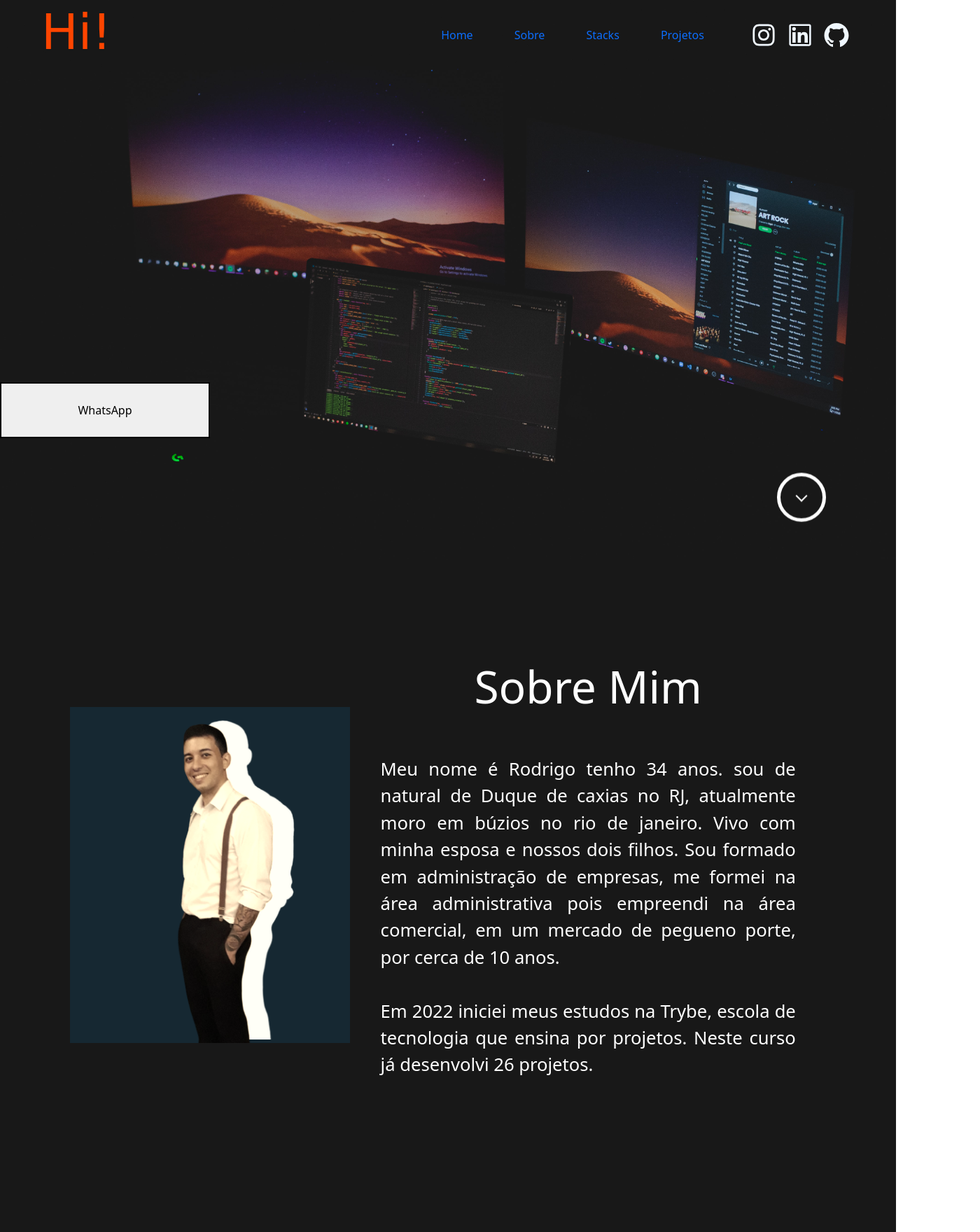
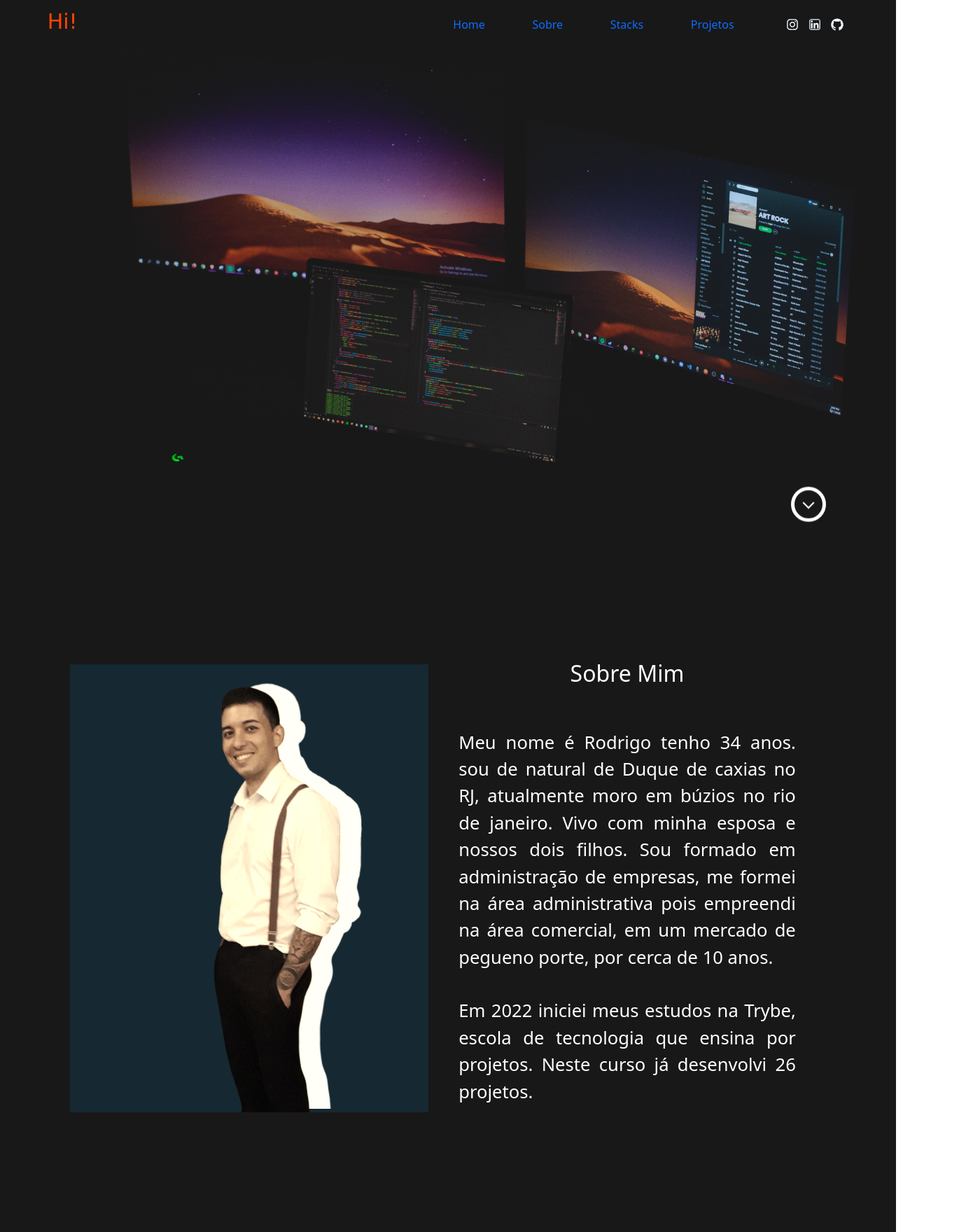
Before and after one commit to rodrigopaaz/rodrigopaaz.github.io, a React (Create React App) app: page / in a window 1280 px wide. Shown: the top 1760 px of the page at 70% size, 1400 px wide, since content can reach past the window. Built offline with nearby package versions, Linux system fonts and the light colour scheme.

Commit message:
style: main div h1

```diff
--- a/src/styles/App.css
+++ b/src/styles/App.css
@@ -10,8 +10,8 @@
   right: 100px;
   margin-left: -16px;
   display: block;
-  width: 70px;
-  height: 70px;
+  width: 50px;
+  height: 50px;
   border: 5px solid #FFF;
   background-size: 14px auto;
   border-radius: 50%;
@@ -243,7 +243,7 @@
 
 
 
-@media only screen and (min-width: 451px) and (max-width: 2599px){
+@media only screen and (min-width: 451px) and (max-width: 1919px){
   body{
     margin: 0;
     padding: 0;
@@ -283,10 +283,10 @@
 .div__main__content h1 {
   color: aliceblue;
   font-family: Arial, Helvetica, sans-serif;
-  font-size: 100px;
+  font-size: 70px;
   font-weight: 900;
-  line-height: 120px;
-  margin-left: 200px;
+  line-height: 80px;
+  margin-left: 100px;
   margin-bottom: -10px;
 }
 
@@ -296,7 +296,7 @@
   overflow: hidden;
   border-right: .15em solid rgb(255, 255, 255);
   white-space: nowrap;
-  width: 300px;
+  width: 150px;
   animation:
     typing1 0.5s steps(40, end)backwards,
     blink-caret1 .75s forwards 0.1s;
@@ -322,7 +322,7 @@
   overflow: hidden;
   border-right: .15em solid rgb(255, 255, 255);
   white-space: nowrap;
-  width: 800px;
+  width: 460px;
   animation:
   typing2 1s steps(40, end) 1s backwards,
   blink-caret2 .75s forwards 1.8s;
@@ -347,7 +347,7 @@
   overflow: hidden;
   border-right: .15em solid rgb(255, 255, 255);
   white-space: nowrap;
-  width: 1200px;
+  width: 680px;
   animation:
   typing3 1s steps(40, end) 2.5s backwards,
   blink-caret3 .75s forwards 3s;
@@ -374,7 +374,8 @@
   overflow: hidden;
   border-right: .15em solid rgb(255, 255, 255);
   white-space: nowrap;
-  width: 380px;
+  width: 260px;
+  font-size: 20px;
   animation:
     typing 1s steps(30, end) 4.5s backwards,
     blink-caret .75s step-end infinite alternate;
@@ -398,7 +399,7 @@
 .div__main__content h3 {
   color: rgb(185, 185, 185);
   font-family: Arial, Helvetica, sans-serif;
-  margin-left: 210px;
+  margin-left: 105px;
 }
 
 .div_hamburguer{
@@ -411,18 +412,27 @@
   right: 50px;
 }
 
+@keyframes button-caret {
+  from, to { border-color: rgb(0,168,132); }
+  50% { border-color: rgb(255, 255, 255); }
+}
+
+
 .button__contato{
-  width: 300px;
-  height: 80px;
-  font-size: 30px;
+  width: 200px;
+  height: 60px;
+  font-size: 15px;
   background-color: transparent;
   border: 4px solid rgb(0,168,132);
   border-radius: 10px;
   font-weight: bolder;
   color: rgb(0,168,132);
-  margin-left: 200px;
-  margin-top: 50px;
+  margin-left: 100px;
+  margin-top: 30px;
   transition: 1s;
+  animation:
+  typing3 0.7s steps(100, end) 6.0s backwards,
+  button-caret .75s forwards 5.0s;
 }
 
 .button__contato:hover{
@@ -433,7 +443,7 @@
 
 
 
-@media only screen and (min-width: 2600px){
+@media only screen and (min-width: 1920px){
   body{
     margin: 0;
     padding: 0;
@@ -469,9 +479,9 @@
   .div__main__content h1 {
     color: aliceblue;
     font-family: Arial, Helvetica, sans-serif;
-    font-size: 130px;
+    font-size: 100px;
     font-weight: 900;
-    line-height: 145px;
+    line-height: 112px;
     margin-left: 110px;
     margin-bottom: -10px;
   }
@@ -482,7 +492,7 @@
     overflow: hidden;
     border-right: .15em solid rgb(255, 255, 255);
     white-space: nowrap;
-    width: 280px;
+    width: 205px;
     animation:
       typing1 0.5s steps(40, end) 1s backwards,
       blink-caret1 .75s forwards 1.2s;
@@ -508,7 +518,7 @@
     overflow: hidden;
     border-right: .15em solid rgb(255, 255, 255);
     white-space: nowrap;
-    width: 840px;
+    width: 620px;
     animation:
     typing2 1.1s steps(100, end) 2s backwards,
     blink-caret2 .75s forwards 2.8s;
@@ -533,7 +543,7 @@
     overflow: hidden;
     border-right: .15em solid rgb(255, 255, 255);
     white-space: nowrap;
-    width: 1300px;
+    width: 980px;
     animation:
     typing3 1.7s steps(100, end) 3.5s backwards,
     blink-caret3 .75s forwards 5.0s;
@@ -580,6 +590,11 @@
     50% { border-color: rgb(255, 255, 255); }
   }
 
+  @keyframes button-caret {
+    from, to { border-color: rgb(0,168,132); }
+    50% { border-color: rgb(255, 255, 255); }
+  }
+
   .div__main__content h3 {
     color: rgb(185, 185, 185);
     font-family: Arial, Helvetica, sans-serif;
@@ -608,6 +623,9 @@
     margin-left: 120px;
     margin-top: 80px;
     transition: 1s;
+    animation:
+    typing3 0.7s steps(100, end) 7.5s backwards,
+    button-caret .75s forwards 5.0s;
   }
 
   .button__contato:hover{
--- a/src/styles/about.css
+++ b/src/styles/about.css
@@ -63,7 +63,7 @@
 }
 
 .div__self img {
-    width: 30vw;
+    width: 40vw;
     height: 100%;
     filter: drop-shadow(30px -5px 0px rgb(255, 255, 255)) sepia(50%)
 }
@@ -78,7 +78,7 @@
 }
 
 .div__about h5{
-    font-size: 4em;
+    font-size: 2em;
     margin-bottom: 60px;
 }
 
--- a/src/styles/portifolio.css
+++ b/src/styles/portifolio.css
@@ -78,7 +78,7 @@ a {
 
 
     .main__div__portifolio h4{
-        font-size: 4em;
+        font-size: 40px;
         text-align: center;
         text-shadow: 10px 1px 10px gray;
     }
@@ -163,7 +163,7 @@ a {
     color: white;
     width: 150px;
     height: 50px;
-    font-size: 20px;
+    font-size: 15px;
     border: none;
     border-radius: 5px;
 }
--- a/src/styles/projectCard.css
+++ b/src/styles/projectCard.css
@@ -103,8 +103,8 @@
 .div__card{
     display: flex;
     justify-content: center;
-    min-width: 830px;
-    max-width: 830px;
+    min-width: 550px;
+    max-width: 550px;
     height: 900px;
     margin: -10px;
 }
@@ -153,7 +153,7 @@
     flex-wrap: wrap;
     color: rgb(245, 245, 245);
     font-weight: 900;
-    font-size: 50px;
+    font-size: 30px;
     text-shadow: 1px 1px black;
     position: absolute;
 }
--- a/src/styles/sideBar.css
+++ b/src/styles/sideBar.css
@@ -1,7 +1,7 @@
 @media only screen and (min-width: 451px){
 .div__side__bar{
     display: flex;
-        height: 100px;
+    height: 70px;
     width: 100% !important;
     position: fixed;
     justify-content: space-evenly;
@@ -13,7 +13,7 @@
 .div__side__bar h4{
     display: flex;
     flex-basis: 40%;
-        font-size: 70px;
+    font-size: 30px;
     color: orangered;
     font-family: Verdana, Geneva, Tahoma, sans-serif;
 }
@@ -29,7 +29,7 @@
 .div__side__bar a{
     color: white;
     text-decoration: none;
-        font-size: 25px;
+    font-size: 15px;
 }
 
 .div__side__bar button{
@@ -51,8 +51,8 @@
     display: flex;
     color: aliceblue;
     background-color: transparent;
-        width: 40px;
-        height: 40px;
+    width: 20px;
+    height: 20px;
     border-radius: 10px;
     transition-duration: 0.3s;
 }
--- a/src/styles/stacks.css
+++ b/src/styles/stacks.css
@@ -44,7 +44,6 @@
     width: 100%;
     height: max-content;
     display: flex;
-    padding: 100px;
     align-items: center;
     justify-content: center;
     flex-wrap: wrap;
@@ -78,9 +77,9 @@
   font-size: 2vw;
   flex-direction: column;
   width: 20%;
-  height: 25vh;
+  height: 40vh;
   border: 1px solid white;
-  margin: 20px;
+  margin: 5px;
   border-radius: 20px;
 }
 }
```
Also changed, not shown: 1 other file (tests, documents, lock files or other folders). Lines whose indentation alone changed are shown as unchanged.
